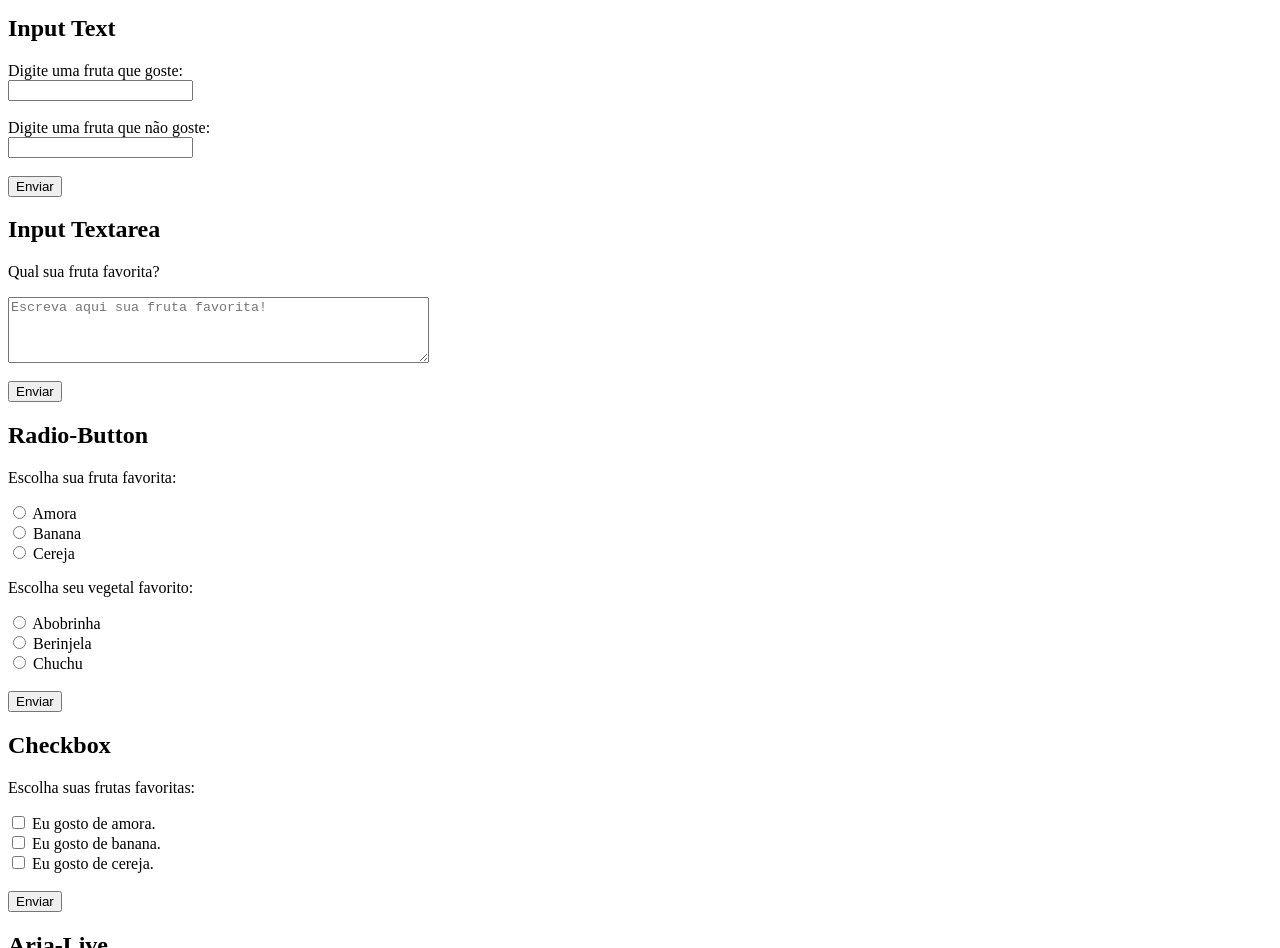
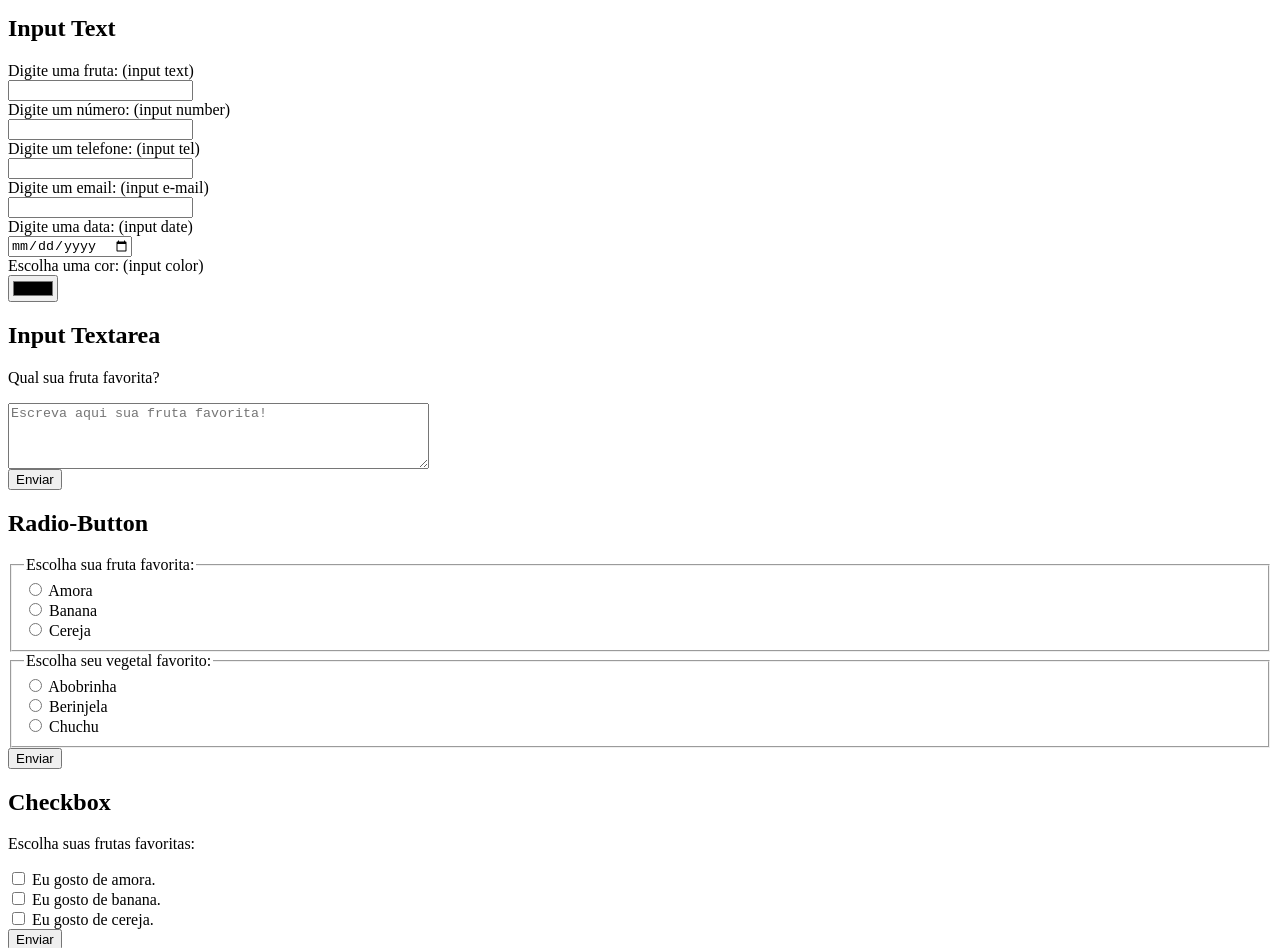
Before and after one commit to vitorportela/teste_elementos, a plain HTML site: page index.html in a window 1280 px wide. Shown: the part 780-1728 px from the top of the page. Drawn offline with Linux system fonts and the light colour scheme.

Commit message:
acrescentado fieldset e mais inputs

```diff
--- a/index.html
+++ b/index.html
@@ -88,42 +88,61 @@
 		  </table>
 
 		<h2>Input Text</h2>
+
 		<form>
-			<label for="fruta1">Digite uma fruta que goste:</label>
+			<label for="fruta1">Digite uma fruta: (input text)</label>
 			<br>
 			<input type="text" id="fruta1" name="fruta1">
-			<br><br>
-			<label for="fruta2">Digite uma fruta que não goste:</label>
 			<br>
-			<input type="text" id="fruta2" name="fruta2">
-			<br><br>
-			<input type="submit" value="Enviar">
+			<label for="numero1">Digite um número: (input number)</label>
+			<br>
+			<input type="number" id="numero1" name="numero1">
+			<br>
+			<label for="numero1">Digite um telefone: (input tel)</label>
+			<br>
+			<input type="tel" id="numero1" name="numero1">
+			<br>
+			<label for="email1">Digite um email: (input e-mail)</label>
+			<br>
+			<input type="email" id="email1" name="email1">
+			<br>
+			<label for="data1">Digite uma data: (input date)</label>
+			<br>
+			<input type="date" id="data1" name="data1">
+			<br>
+			<label for="color1">Escolha uma cor: (input color)</label>
+			<br>
+			<input type="color" id="color1" name="color1">
 		</form>
 
 		<h2>Input Textarea</h2>
 		<form>
 			<p><label for="fruta1">Qual sua fruta favorita?</label></p>
 			<textarea id="fruta" name="fruta1" rows="4" cols="50" placeholder="Escreva aqui sua fruta favorita!"></textarea>
-			<br><br>
+			<br>
 			<input type="submit" value="Enviar">
 		</form>
 
 		<h2>Radio-Button</h2>
 		<form>
-			<p>Escolha sua fruta favorita:</p>
+			<fieldset>
+				<legend>Escolha sua fruta favorita:</legend>
 				<input type="radio" id="amora" name="fav_fruta" value="amora">
 				<label for="amora">Amora</label><br>
 				<input type="radio" id="banana" name="fav_fruta" value="banana">
 				<label for="banana">Banana</label><br>
 				<input type="radio" id="cereja" name="fav_fruta" value="cereja">
 				<label for="cereja">Cereja</label>
-			<p>Escolha seu vegetal favorito:</p>
+			</fieldset>
+			<fieldset>
+				<legend>Escolha seu vegetal favorito:</legend>
 				<input type="radio" id="abobrinha" name="fav_veg" value="abobrinha">
 				<label for="abobrinha">Abobrinha</label><br>
 				<input type="radio" id="berinjela" name="fav_veg" value="berinjela">
 				<label for="berinjela">Berinjela</label><br>
 				<input type="radio" id="chuchu" name="fav_veg" value="chuchu">
-			<label for="chuchu">Chuchu</label><br><br>
+				<label for="chuchu">Chuchu</label><br>
+			</fieldset>
 			<input type="submit" value="Enviar">
 		</form>
 		<h2>Checkbox</h2>
@@ -134,7 +153,7 @@
 			<input type="checkbox" id="fruta2" name="banana" value="banana">
 			<label for="fruta2"> Eu gosto de banana.</label><br>
 			<input type="checkbox" id="fruta3" name="cereja" value="cereja">
-			<label for="fruta3"> Eu gosto de cereja.</label><br><br>
+			<label for="fruta3"> Eu gosto de cereja.</label><br>
 			<input type="submit" value="Enviar">
 		</form>
 
```
Lines whose indentation alone changed are shown as unchanged.
